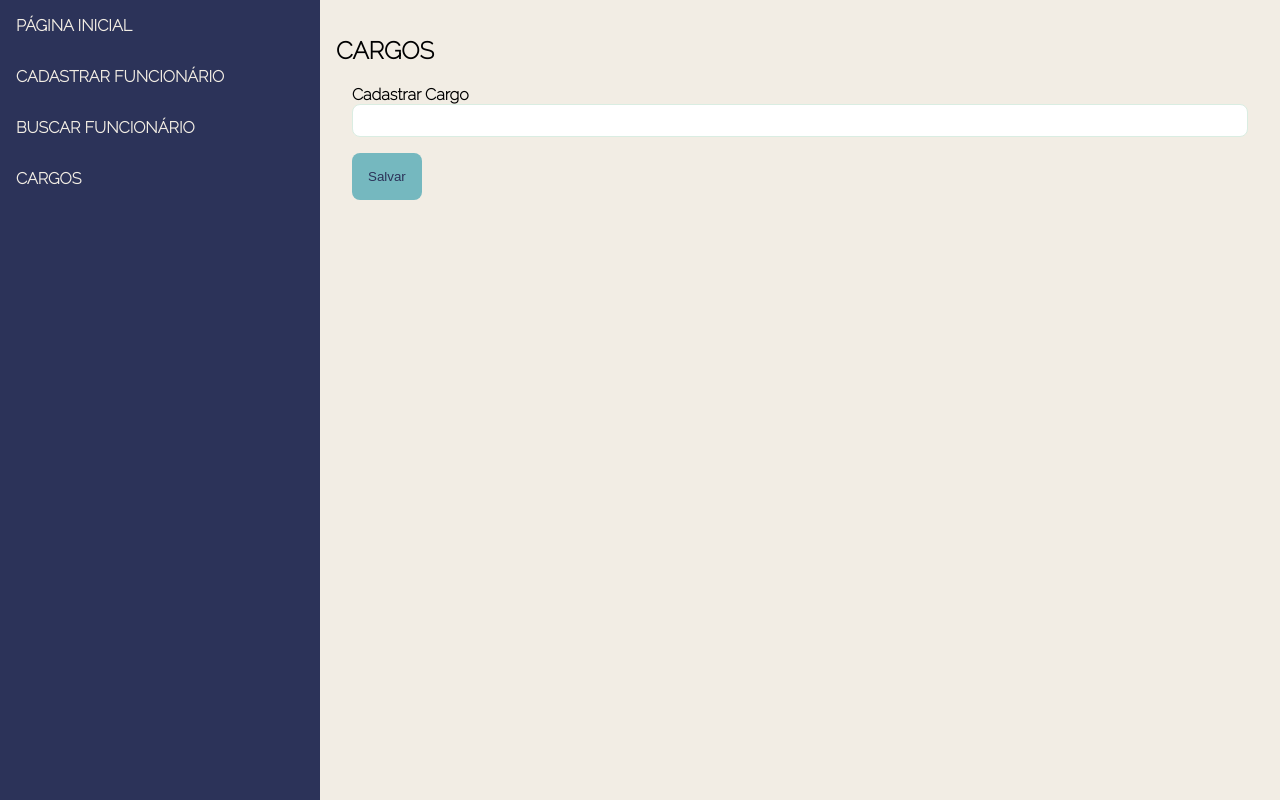
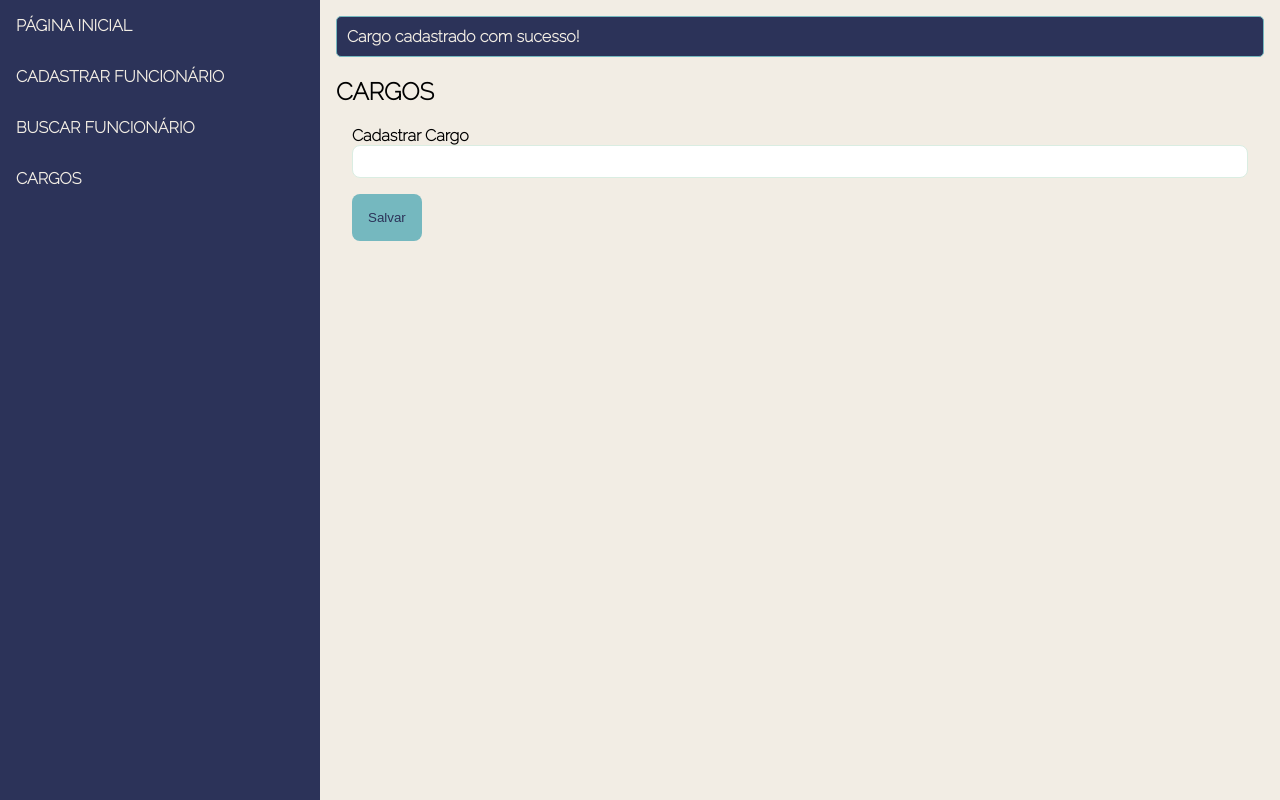
Before and after one commit to lindaiely/Gerenciamento-funcionarios, a PHP site: the page made by cargos.php in a window 1280 px wide. Shown: the part 91-891 px from the top of the page. Run offline with PHP 8.4, Linux system fonts and the light colour scheme; data that the repository does not hold is empty.

Commit message:
ajuste na tela de salvar cargo

```diff
--- a/components/topo.php
+++ b/components/topo.php
@@ -19,3 +19,9 @@
             <a href="cargos.php">CARGOS</a>
         </nav>
         <main id="conteudo">
+
+        <?php
+            if(isset($_GET["m"])){
+                echo "<div id='resposta'>" . base64_decode($_GET["m"]) . "</div>";
+            }
+        ?>
--- a/css/style.css
+++ b/css/style.css
@@ -104,3 +104,10 @@ body, html{
 .my-table tbody{
     text-align: left;
 }
+div #resposta{
+    padding: 10px;
+    border-radius: 5px;
+    border: 1px solid #75B8BF;
+    color: #F2EDE4;
+    background-color: #2C3359;
+}
```
Also changed, not shown: save_cargo.php (+5 -2 lines).
